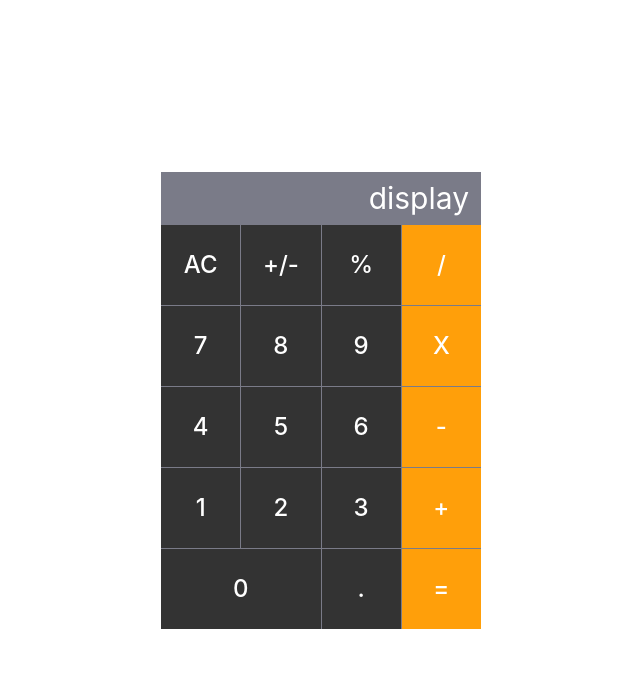
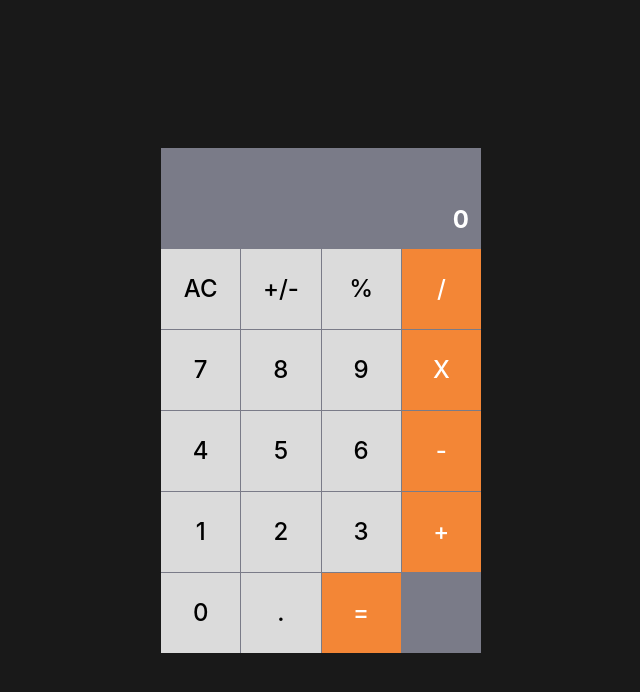
Before and after one commit to Mugisha-Elie/Calculator-App, a React (Vite) app: page / in a window 1280 px wide. Shown: the top 692 px of the page, without its empty margins (319-959 px from the left). Built offline with nearby package versions, Linux system fonts and the light colour scheme.

Commit message:
feat: Add button interactivity

```diff
--- a/src/App.tsx
+++ b/src/App.tsx
@@ -1,11 +1,110 @@
-import Calculator from "./components/Calculator";
+import CustomBtn from "./components/CustomBtn"
+import {useState} from "react";
+
 
 export default function App(){
+  const [expression, setExpression] = useState("");
+  const [result, setResult] = useState("0");
+  const [isComplete, setIsComplete] = useState(false);
+
+  function handleInput(label: string){
+    if(isComplete){
+      setExpression(label);
+      setResult(label);
+      setIsComplete(false);
+      return;
+    }
+
+    setExpression(prev => {
+      if(prev === "0") return label
+      return prev + label
+    })
+
+    setResult(prev => {
+      if(prev === "0") return label;
+      return prev + label
+    })
+  }
+
+
+  function handleOperator(operator: string){
+    if(expression === "") return;
+
+    setExpression((prev) => {
+      const lastChar = prev.trim().slice(-1)
+      const operators = ["+", "X", "-", "/"]
+
+      if(operators.includes(lastChar)){
+        return prev.slice(0, -3) + ` ${operator} `
+      }
+
+      return prev + ` ${operator} `
+    })
+  }
+
+  function handleReset(){
+    setExpression("")
+    setResult("0");
+    setIsComplete(true)
+  }
+
+  function handleButtonClick(label: string){
+    const operators = ["+", "X", "-", "/"]
+
+    if(operators.includes(label)){
+      handleOperator(label)
+    }else if(label === "AC"){
+      handleReset()
+    }else{
+      handleInput(label)
+    }
+  }
+
   return (
     <div
-    className="flex justify-center items-center min-h-screen"
+    className="min-h-screen flex justify-center items-center bg-black/90"
     >
-      <Calculator />
+
+      <div
+      className="grid grid-cols-4 gap-px bg-[#7A7B88] w-80 overflow-hidden"
+      >
+        <div
+        className="p-3 text-2xl font-bold text-white col-span-4 flex flex-col justify-end min-h-25"
+        >
+          <div
+          className="text-sm h-6 text-right overflow-hidden whitespace-nowrap overflow-x-auto [&::-webkit-scrollbar]:hidden"
+          >{expression}</div>
+
+          <div
+          className="text-2xl font-bold text-right truncate"
+          >{result}</div>
+        </div>
+
+        <CustomBtn label="AC" onClick={handleButtonClick}/>
+        <CustomBtn label="+/-" onClick={handleButtonClick}/>
+        <CustomBtn label="%" onClick={handleButtonClick}/>
+        <CustomBtn label="/" color="orange" onClick={handleButtonClick}/>
+        <CustomBtn label="7"  onClick={handleButtonClick}/>
+        <CustomBtn label="8"  onClick={handleButtonClick}/>
+        <CustomBtn label="9"  onClick={handleButtonClick}/>
+        <CustomBtn label="X" color="orange" onClick={handleButtonClick}/>
+        <CustomBtn label="4"  onClick={handleButtonClick}/>
+        <CustomBtn label="5"  onClick={handleButtonClick}/>
+        <CustomBtn label="6"  onClick={handleButtonClick}/>
+        <CustomBtn label="-" color="orange" onClick={handleButtonClick}/>
+        <CustomBtn label="1"  onClick={handleButtonClick}/>
+        <CustomBtn label="2"  onClick={handleButtonClick}/>
+        <CustomBtn label="3"  onClick={handleButtonClick}/>
+        <CustomBtn label="+" color="orange" onClick={handleButtonClick}/>
+        <CustomBtn label="0" span={2}  onClick={handleButtonClick}/>
+        <CustomBtn label="." onClick={handleButtonClick}/>
+        <CustomBtn label="=" color="orange" onClick={handleButtonClick}/>
+
+
+
+
+      </div>
+
     </div>
   )
 }
--- a/src/components/CalcButton.tsx
+++ /dev/null
@@ -1,19 +0,0 @@
-import type { ButtonProps } from "../types/ButtonProps";
-
-export default function CalcButton({label, color = 'gray', span = 1, onClick}: ButtonProps){
-
-    const colorClasses = {
-        'gray': 'bg-[#333333] text-white',
-        'orange': 'bg-[#FF9F0A] text-white',
-    };
-
-    return(
-        <button
-        onClick={() => onClick(label)}
-        style={{gridColumn: `span ${span}`}}
-        className={`${colorClasses[color]} h-20 text-2xl flex justify-center items-center font-medium cursor-pointer`}
-        >
-            {label}
-        </button>
-    )
-}
--- a/src/components/Calculator.tsx
+++ /dev/null
@@ -1,38 +0,0 @@
-import type { ButtonProps } from "../types/ButtonProps"
-import CalcButton from "./CalcButton"
-
-export default function Calculator(){
-
-    return(
-        <div
-        className="grid grid-cols-4 gap-px bg-[#7a7b88] w-80"
-        >
-            <div
-            className="col-span-4 text-right text-3xl text-white px-3 py-2"
-            >display</div>
-
-            <CalcButton label="AC"/>
-            <CalcButton label="+/-"/>
-            <CalcButton label="%"/>
-            <CalcButton label="/" color="orange"/>
-            <CalcButton label="7"/>
-            <CalcButton label="8"/>
-            <CalcButton label="9"/>
-            <CalcButton label="X" color="orange" />
-            <CalcButton label="4"/>
-            <CalcButton label="5"/>
-            <CalcButton label="6"/>
-            <CalcButton label="-" color="orange" />
-            <CalcButton label="1"/>
-            <CalcButton label="2"/>
-            <CalcButton label="3"/>
-            <CalcButton label="+" color="orange" />
-            <CalcButton label="0" span={2}/>
-            <CalcButton label="."/>
-            <CalcButton label="=" color="orange" />
-
-
-
-        </div>
-    )
-}
--- /dev/null
+++ b/src/components/CustomBtn.tsx
@@ -0,0 +1,17 @@
+import type { BtnProps } from "../types/BtnProps"
+
+export default function CustomBtn({label, color="light-gray", span = 1, onClick}: BtnProps){
+    const colorClasses = {
+        'light-gray': 'bg-[#DBDBDB] text-black',
+        'orange': 'bg-[#F38636] text-white'
+    }
+
+    return (
+        <button
+        onClick={() => onClick ? onClick(label) : ""}
+        className={`${colorClasses[color]} col-span-${span} h-20 text-2xl font-medium flex justify-center items-center cursor-pointer`}
+        >
+            {label}
+        </button>
+    )
+}
--- /dev/null
+++ b/src/types/BtnProps.ts
@@ -0,0 +1,6 @@
+export interface BtnProps{
+    label: string;
+    color?:'light-gray' | 'orange';
+    span?: 1 | 2;
+    onClick?: (label: string) => void
+}
--- a/src/types/ButtonProps.ts
+++ /dev/null
@@ -1,6 +0,0 @@
-export interface ButtonProps{
-    label: string;
-    color?: "gray" | "orange";
-    span?: 1 | 2;
-    onClick: (val: string) => void
-}
```
